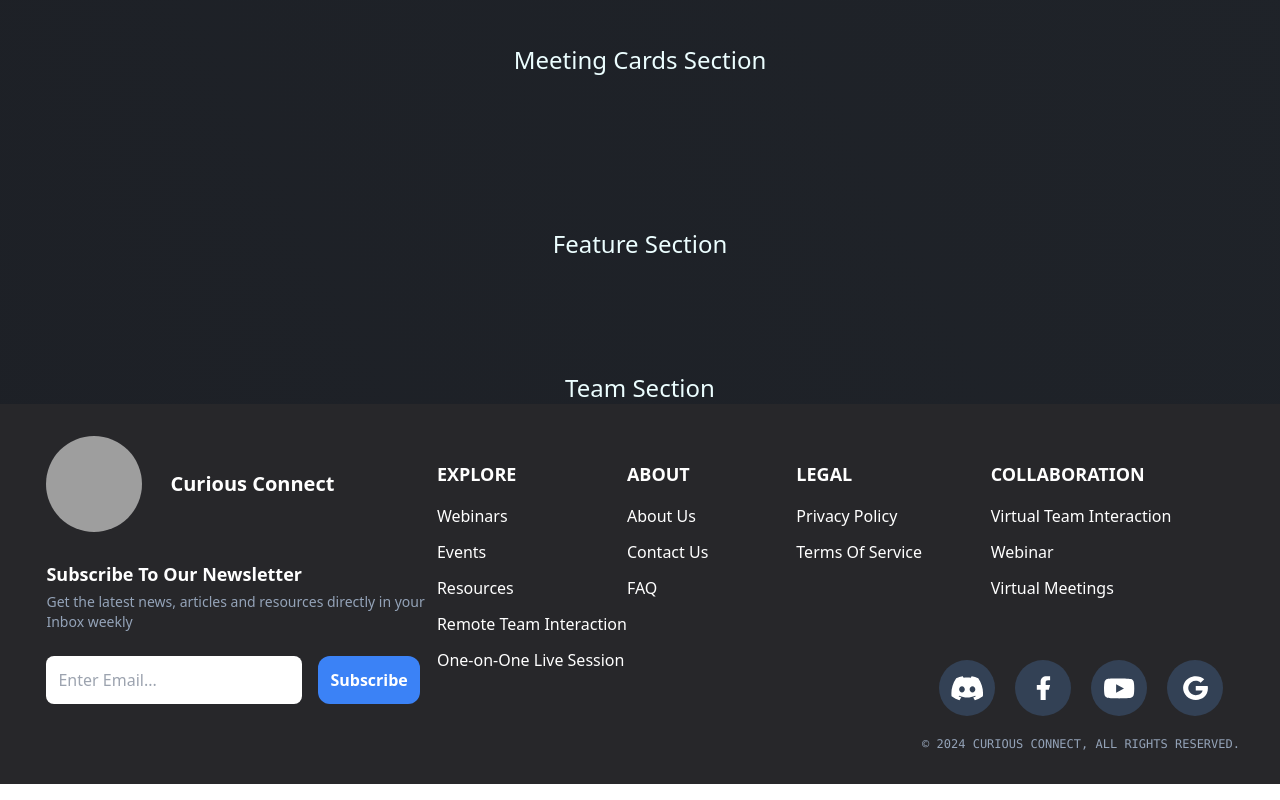
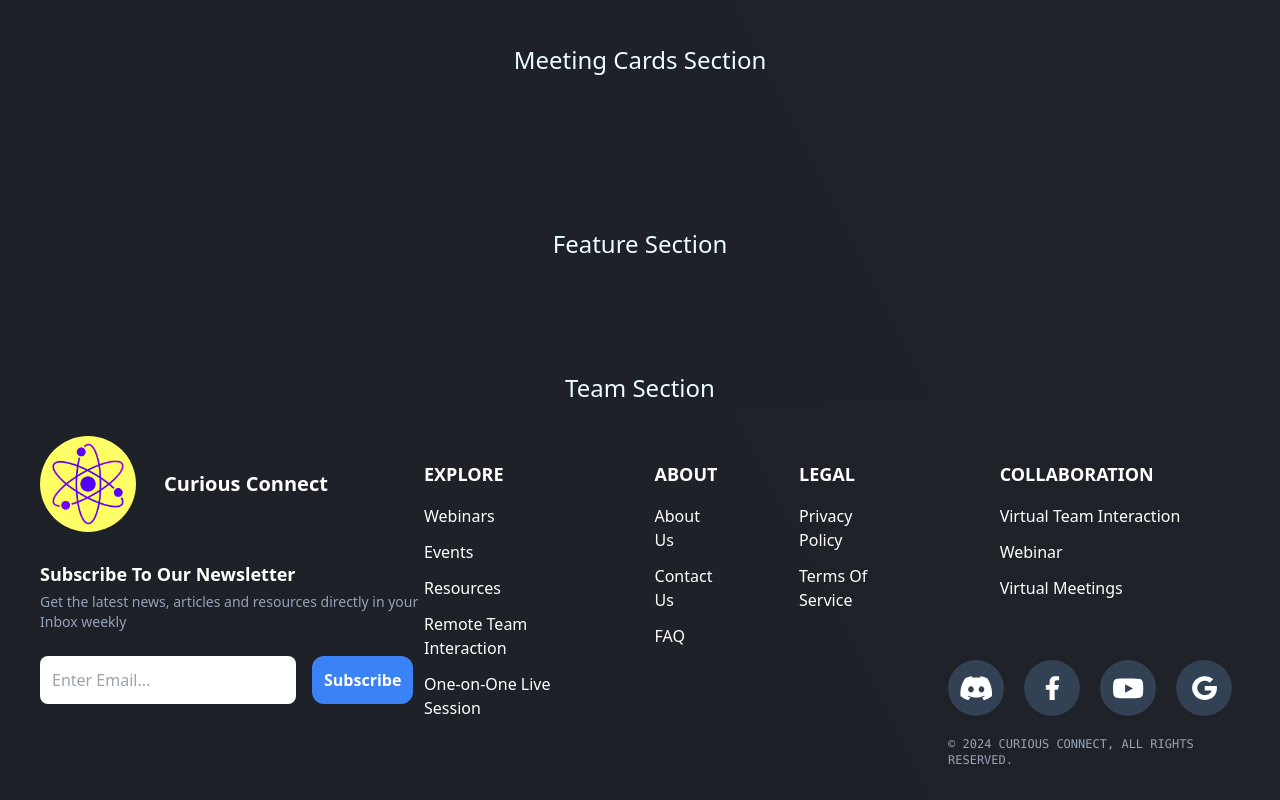
Before and after one commit to Curious-Ecosystem/Curious-Connect, a React (Vite) app in the folder frontend/: page / in a window 1280 px wide. Shown: the part 244-1044 px from the top of the page. Built offline with nearby package versions, Linux system fonts and the light colour scheme; grey boxes are pictures that could not be loaded.

Commit message:
added CDC.jpg

```diff
--- a/frontend/src/Components/common/Footer.jsx
+++ b/frontend/src/Components/common/Footer.jsx
@@ -4,8 +4,8 @@ import Logo from '../../assets/OurTeam-Assets/CDC.jpg'
 const Footer = () => {
   const year = new Date().getFullYear()
   return (
-    <div className='flex flex-col lg:flex-row justify-between px-10 py-8 bg-zinc-800 text-white'>
-      <div className='flex flex-col mx-auto'>
+    <div className='flex flex-col lg:flex-row justify-between px-10 py-8 bg-gradient text-white'>
+      <div className='flex flex-col mx-auto lg:mx-0'>
         <div className='flex gap-7 mb-7'>
           <img src={Logo} alt="Logo" className='h-24 w-24 rounded-full' />
           <div className='w-34 h-24 flex items-center text-xl font-bold'>
@@ -21,7 +21,7 @@ const Footer = () => {
           <button className='p-3 font-bold bg-blue-500 rounded-xl hover:scale-105 transition-scale duration-300'>Subscribe</button>
         </div>
       </div>
-      <div className='flex flex-row gap-4 sm:gap-0 justify-evenly'>
+      <div className='flex flex-row gap-4 sm:gap-20 justify-evenly'>
         <div className='mt-6'>
           <h1 className='font-bold text-lg mb-4 hover:text-cyan-500 hover:scale-101 transition-scale duration-300'>EXPLORE</h1>
           <h1 className='mb-3 hover:text-blue-500 cursor-pointer'>Webinars</h1>
@@ -37,7 +37,7 @@ const Footer = () => {
           <h1 className='mb-3 hover:text-blue-500 cursor-pointer'>FAQ</h1>
         </div>
       </div>
-      <div className='flex flex-row gap-4 sm:gap-0 justify-evenly ml-14'>
+      <div className='flex flex-row gap-4 sm:gap-16 justify-evenly ml-12 mr-2'>
         <div className='mt-6'>
           <h1 className='font-bold text-lg mb-4 hover:text-cyan-500 hover:scale-101 transition-scale duration-300'>LEGAL</h1>
           <h1 className='mb-3 hover:text-blue-500 cursor-pointer'>Privacy Policy</h1>
```
Also changed, not shown: frontend/src/assets/OurTeam-Assets/CDC.jpg (added).
